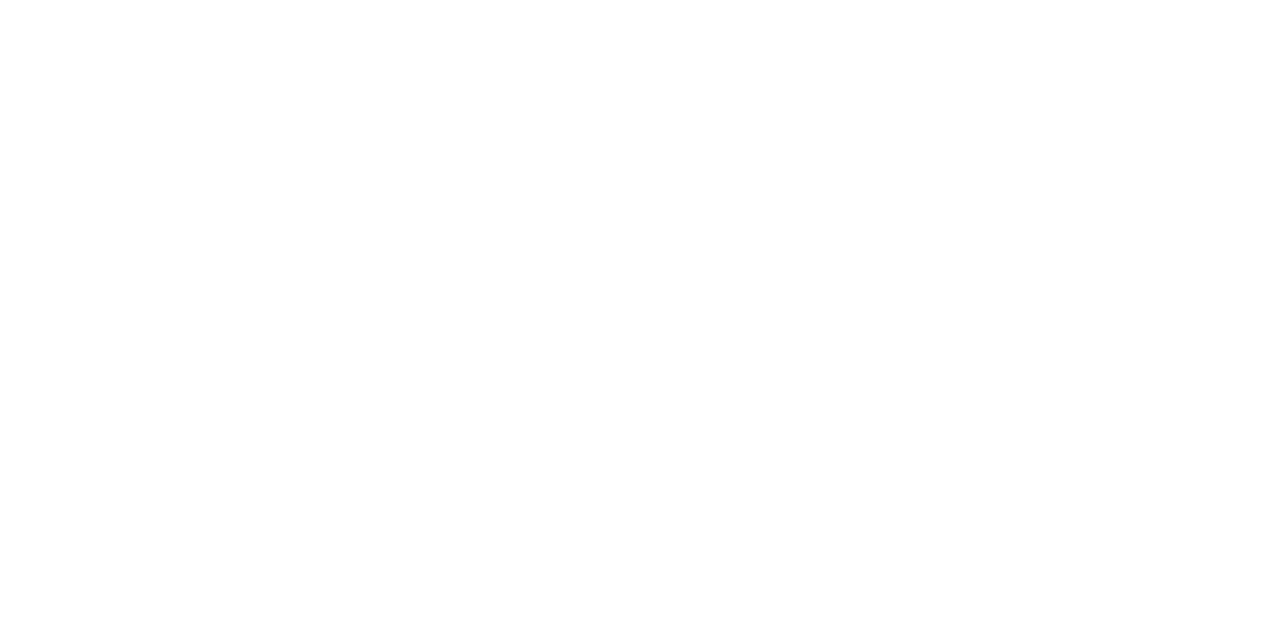
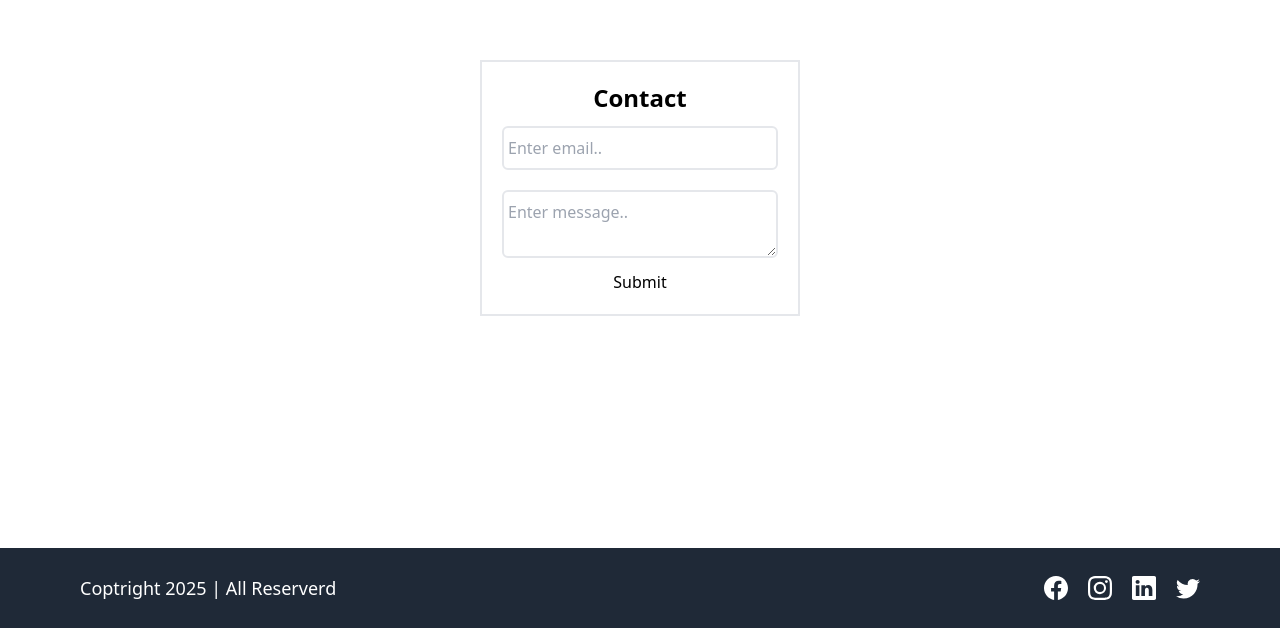
Before and after one commit to vinayyadav101/lms_frontdend, a React (Vite) app: page /contact in a window 1280 px wide. Before the commit this address had no page. Shown: the part 980-1608 px from the top of the page. Before the commit the page ends 800 px from the top, so only its background shows below. Built offline with nearby package versions, Linux system fonts and the light colour scheme.

Commit message:
coursesPage

```diff
--- a/src/App.jsx
+++ b/src/App.jsx
@@ -1,6 +1,8 @@
 import { Route, Routes } from "react-router-dom";
 
 import AboutUs from "./Pages/AboutUsPage";
+import Contact from "./Pages/ContactPage";
+import CoursesPage from "./Pages/CoursesPage";
 import HomePage from "./Pages/HomePage";
 import Login from "./Pages/LoginPage";
 import SignUp from "./Pages/SignUpPage";
@@ -14,7 +16,10 @@ export default function App(){
       <Route path="/signup" element={<SignUp />} />
       <Route path="/login" element={<Login />} />
 
+      <Route path="/courses" element={<CoursesPage />} />
+
       <Route path="/about" element={<AboutUs/>}/>
+      <Route path="/contact" element={<Contact/>}/>
     </Routes>
 
 
--- /dev/null
+++ b/src/Pages/ContactPage.jsx
@@ -0,0 +1,76 @@
+import { useState } from "react";
+import toast from "react-hot-toast";
+
+import { instance } from "../Helpers/axiosinstance";
+import HomeLayout from "../Layouts/Homelayout";
+
+export default function Contact(){
+    const [contactData , setContactData] = useState({
+        email:"",
+        message:""
+    })
+
+    function handelUserInput(e){
+        const {name ,value} = e.target
+
+        setContactData(state => ({...state , [name] : value}))
+    }
+
+
+    async function handelSubmit(event){
+        event.preventDefault()
+
+        const { email , message } = contactData
+
+        if (!email || !message) {
+                return toast.error("all fildes are required!")
+        }
+        if (!email) {
+            return toast.error("enter valid email.")
+        }
+        if (!message) {
+            return toast.error("fill message filde.")
+        }
+        try {
+
+            const response = instance.post('/api/v1/contact/' , contactData)
+
+            toast.promise(response , {
+                loading:"youre message under process.",
+                success:"message deliverd scucessfully.",
+                error: response?.data?.message
+            })
+
+            if ((await response).data) {
+                setContactData({
+                    email:"",
+                    message:""
+                })
+            }
+        } catch (error) {
+            toast.error(error?.message)
+        }
+
+    }
+
+    return(
+        <HomeLayout>
+            <div className="flex justify-center items-center mb-20 min-h-[70vh]">
+                <div className="p-5 border-2 shadow-xl/30 lg:w-1/4 text-center">
+                    <div className="text-2xl font-bold pb-3">
+                        <h1>Contact</h1>
+                    </div>
+                        <form onSubmit={handelSubmit} className="w-full flex flex-col gap-3" >
+                            <div className="flex flex-col gap-5">
+                                <input type="email" id="email" name="email" className="border-2 border-base-300 outline-none w-full rounded-md px-1 py-2" onChange={handelUserInput} placeholder="Enter email.." value={contactData.email} />
+                                <textarea id="password" name="message"  className="border-2 border-base-300 outline-none w-full rounded-md px-1 py-2" onChange={handelUserInput} placeholder="Enter message.." value={contactData.message}/>
+                            </div>
+                            <div className="bttton">
+                                <button type="submit" className="btn btn-primary w-full hover:bg-blue-900">Submit</button>
+                            </div>
+                        </form>
+                    </div>
+                </div>
+        </HomeLayout>
+    )
+}
--- /dev/null
+++ b/src/Pages/CoursesPage.jsx
@@ -0,0 +1,49 @@
+import { useEffect, useState } from "react";
+import toast from "react-hot-toast";
+
+import CourseListCard from "../component/CourseListCard";
+import { instance } from "../Helpers/axiosinstance";
+import HomeLayout from "../Layouts/Homelayout";
+export default function CoursesPage(){
+
+    const  [coursesList , setCoursesList] = useState([])
+
+    async function coursesDataGet(){
+        try {
+            const response =  instance.get('/api/v1/course/')
+
+                toast.promise(response,{
+                    loading:"wait courses data downloading!",
+                    success:"All courses data is downlaoded.",
+                    error:response?.data?.message
+
+                })
+                const courses = (await response).data
+
+                if (courses) {
+
+                    setCoursesList(courses?.data)
+
+                }
+
+        } catch (error) {
+            toast.error(error.message)
+        }
+    }
+
+        useEffect(()=>{
+            coursesDataGet()
+        },[])
+
+    return(
+        <HomeLayout>
+            <div className="m-10 flex justify-center">
+                <div className="grid grid-cols-1 sm:grid-cols-2 lg:grid-cols-3 gap-6">
+                    {
+                        coursesList?.map((data) => <CourseListCard {...data} key={data._id}/>)
+                    }
+                </div>
+            </div>
+        </HomeLayout>
+    )
+}
--- /dev/null
+++ b/src/component/CourseListCard.jsx
@@ -0,0 +1,17 @@
+export default  function CourseListCard({title , description , category , thumbnails , createdBy ,numberOfLectures}){
+
+    return(
+        <div className="bg-blue-500 flex p-4 gap-4 rounded-lg shadow-lg">
+            <div className="w-24 flex-shrink-0">
+                <img src={thumbnails?.secure_url} alt="course_image" className="w-full h-auto rounded-md" />
+            </div>
+            <div className="text-white">
+                <h1><span className="font-semibold">Title:</span> {title}</h1>
+                <h3><span className="font-semibold">Created By:</span> {createdBy}</h3>
+                <p><span className="font-semibold">Category:</span> {category}</p>
+                <p><span className="font-semibold">Description:</span> {description}</p>
+                <p><span className="font-semibold">Number of Lectures:</span> {numberOfLectures}</p>
+            </div>
+        </div>
+    )
+}
```
